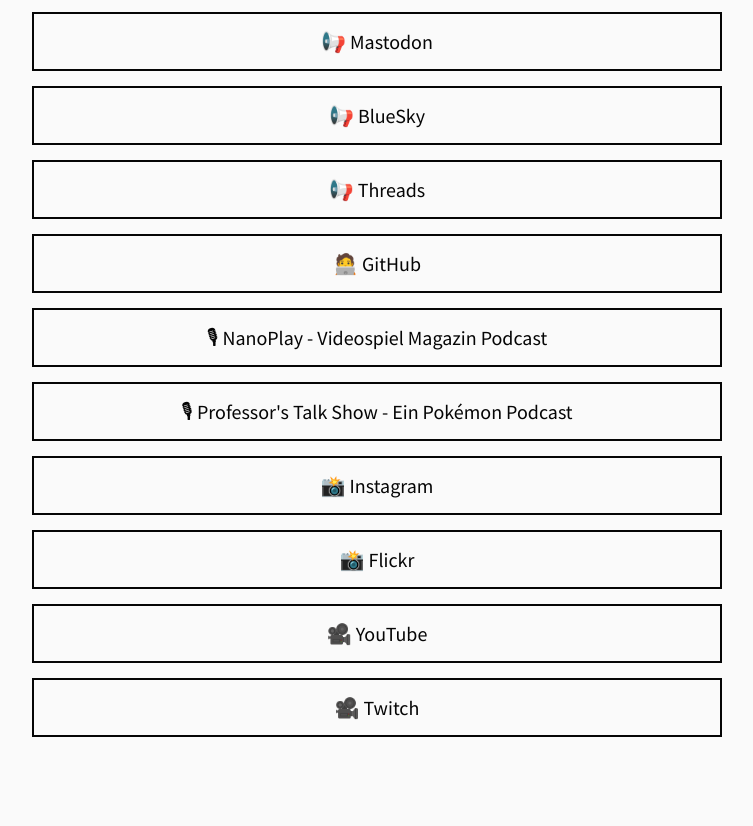
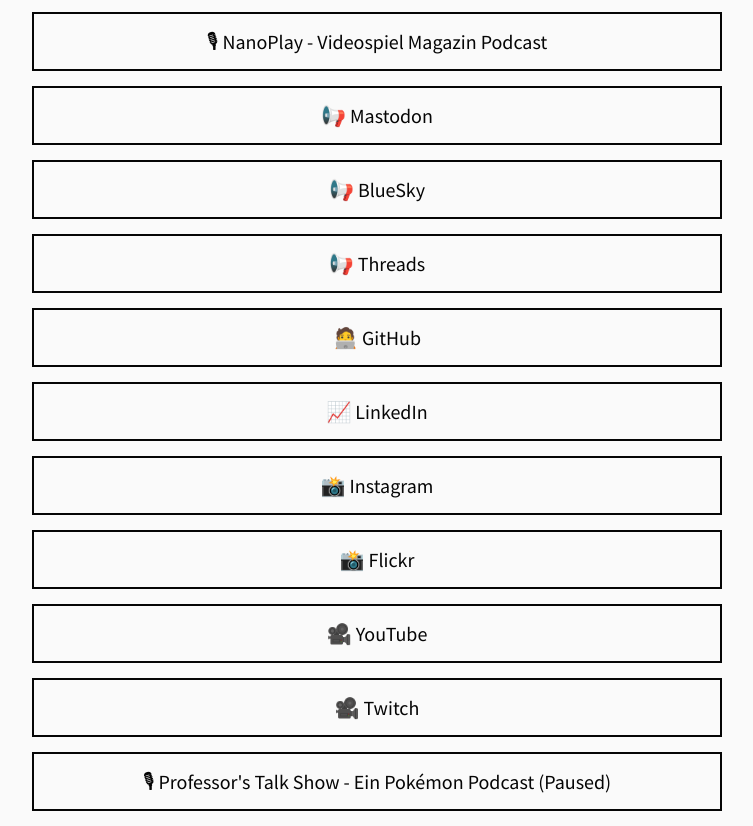
Before and after one commit to KurzGedanke/Links, a website: page public/index.html in a window 1280 px wide. Shown: the part 213-1039 px from the top of the page, without its empty margins (263-1016 px from the left). Before the commit the page ends 965 px from the top, so only its background shows below. Drawn offline with Linux system fonts and the light colour scheme.

Commit message:
add linkedin

```diff
--- a/public/index.html
+++ b/public/index.html
@@ -36,22 +36,25 @@
 
     <!-- Matomo -->
     <script>
-      var _paq = window._paq = window._paq || [];
+      var _paq = (window._paq = window._paq || []);
       /* tracker methods like "setCustomDimension" should be called before "trackPageView" */
       _paq.push(["setDoNotTrack", true]);
       _paq.push(["disableCookies"]);
-      _paq.push(['trackPageView']);
-      _paq.push(['enableLinkTracking']);
+      _paq.push(["trackPageView"]);
+      _paq.push(["enableLinkTracking"]);
       (function () {
         var u = "//hermes.kurzgedanke.de/";
-        _paq.push(['setTrackerUrl', u + 'matomo.php']);
-        _paq.push(['setSiteId', '1']);
-        var d = document, g = d.createElement('script'), s = d.getElementsByTagName('script')[0];
-        g.async = true; g.src = u + 'matomo.js'; s.parentNode.insertBefore(g, s);
+        _paq.push(["setTrackerUrl", u + "matomo.php"]);
+        _paq.push(["setSiteId", "1"]);
+        var d = document,
+          g = d.createElement("script"),
+          s = d.getElementsByTagName("script")[0];
+        g.async = true;
+        g.src = u + "matomo.js";
+        s.parentNode.insertBefore(g, s);
       })();
     </script>
     <!-- End Matomo Code -->
-
   </head>
   <body>
     <header>
@@ -68,6 +71,15 @@
             tabindex="0"
             class="link-list__link"
             target="_blank"
+            href="https://nanoplay.kurzgedanke.de/"
+            >🎙 NanoPlay - Videospiel Magazin Podcast</a
+          >
+        </li>
+        <li>
+          <a
+            tabindex="0"
+            class="link-list__link"
+            target="_blank"
             rel="me"
             href="https://chaos.social/@KurzGedanke"
             >📢 Mastodon</a
@@ -75,11 +87,12 @@
         </li>
         <li>
           <a
-          tabindex="0"
-          class="link-list__link"
-          target="_blank"
-          href="https://bsky.app/profile/kurzgedanke.bsky.social"
-          >📢 BlueSky</a>
+            tabindex="0"
+            class="link-list__link"
+            target="_blank"
+            href="https://bsky.app/profile/kurzgedanke.bsky.social"
+            >📢 BlueSky</a
+          >
         </li>
         <li>
           <a
@@ -104,17 +117,8 @@
             tabindex="0"
             class="link-list__link"
             target="_blank"
-            href="https://nanoplay.kurzgedanke.de/"
-            >🎙 NanoPlay - Videospiel Magazin Podcast</a
-          >
-        </li>
-        <li>
-          <a
-            tabindex="0"
-            class="link-list__link"
-            target="_blank"
-            href="https://professorstalkshow.de/"
-            >🎙 Professor's Talk Show - Ein Pokémon Podcast</a
+            href="https://www.linkedin.com/in/thore-jahn/"
+            >📈 LinkedIn</a
           >
         </li>
         <li>
@@ -153,6 +157,15 @@
             >🎥 Twitch</a
           >
         </li>
+        <li>
+          <a
+            tabindex="0"
+            class="link-list__link"
+            target="_blank"
+            href="https://professorstalkshow.de/"
+            >🎙 Professor's Talk Show - Ein Pokémon Podcast (Paused)</a
+          >
+        </li>
       </ul>
     </main>
   </body>
```
